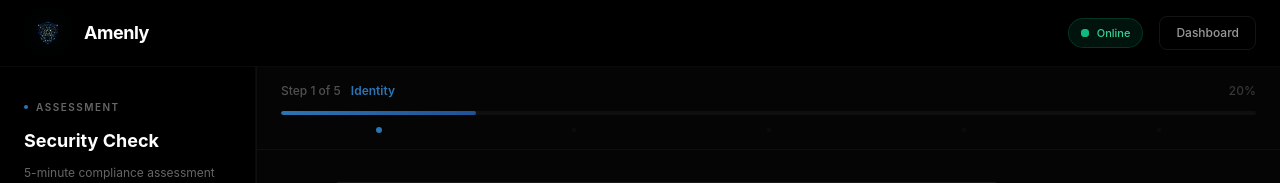
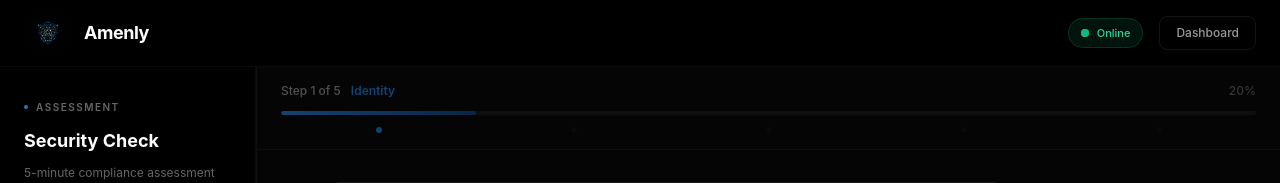
Before and after one commit to Kiramido1/Amenly-Product, a React (Vite) app: page /ai-compliance in a window 1280 px wide. Shown: the top 183 px of the page. Built offline with nearby package versions, Linux system fonts and the light colour scheme.

Commit message:
style: change progress bar to darker blue
- Changed gradient from #2C74B3-#205295 to #144272-#0A2647
- Updated step label color to match darker blue
- Updated step dots to darker blue
- More subtle and professional appearance

```diff
--- a/src/components/chat/ProgressBar.jsx
+++ b/src/components/chat/ProgressBar.jsx
@@ -16,7 +16,7 @@ const ProgressBar = ({ currentStep, totalSteps = 5 }) => {
           <span className="text-xs text-white/30 font-medium">
             Step {currentStep + 1} of {totalSteps}
           </span>
-          <span className="text-xs text-[#2C74B3] font-semibold">
+          <span className="text-xs text-[#144272] font-semibold">
             {STEP_LABELS[currentStep]}
           </span>
         </div>
@@ -26,7 +26,7 @@ const ProgressBar = ({ currentStep, totalSteps = 5 }) => {
       {/* Track */}
       <div className="relative h-1 bg-white/[0.04] rounded-full overflow-hidden">
         <motion.div
-          className="absolute inset-y-0 left-0 bg-gradient-to-r from-[#2C74B3] to-[#205295] rounded-full"
+          className="absolute inset-y-0 left-0 bg-gradient-to-r from-[#144272] to-[#0A2647] rounded-full"
           initial={{ width: 0 }}
           animate={{ width: `${percent}%` }}
           transition={{ duration: 0.6, ease: [0.25, 0.46, 0.45, 0.94] }}
@@ -45,7 +45,7 @@ const ProgressBar = ({ currentStep, totalSteps = 5 }) => {
               }}
               transition={{ duration: 0.3, ease: 'easeOut' }}
               className={`w-1.5 h-1.5 rounded-full transition-colors duration-300 ${
-                i <= currentStep ? 'bg-[#2C74B3]' : 'bg-white/10'
+                i <= currentStep ? 'bg-[#144272]' : 'bg-white/10'
               }`}
             />
           </div>
```
